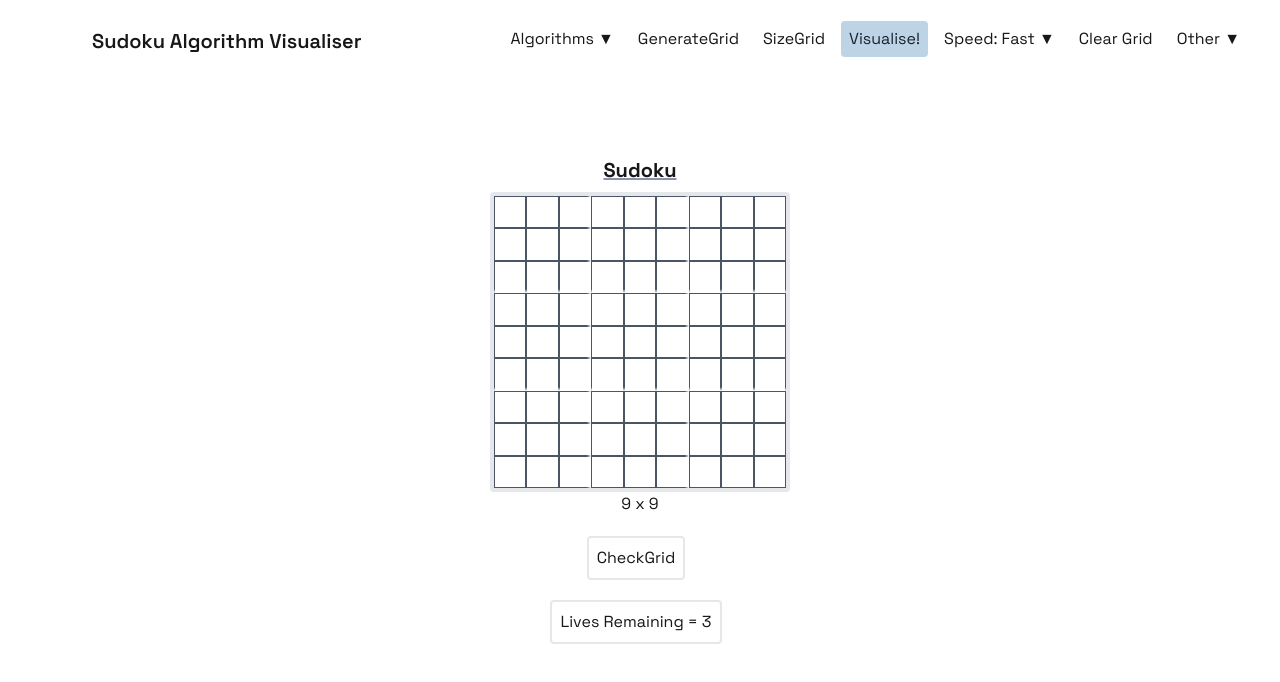
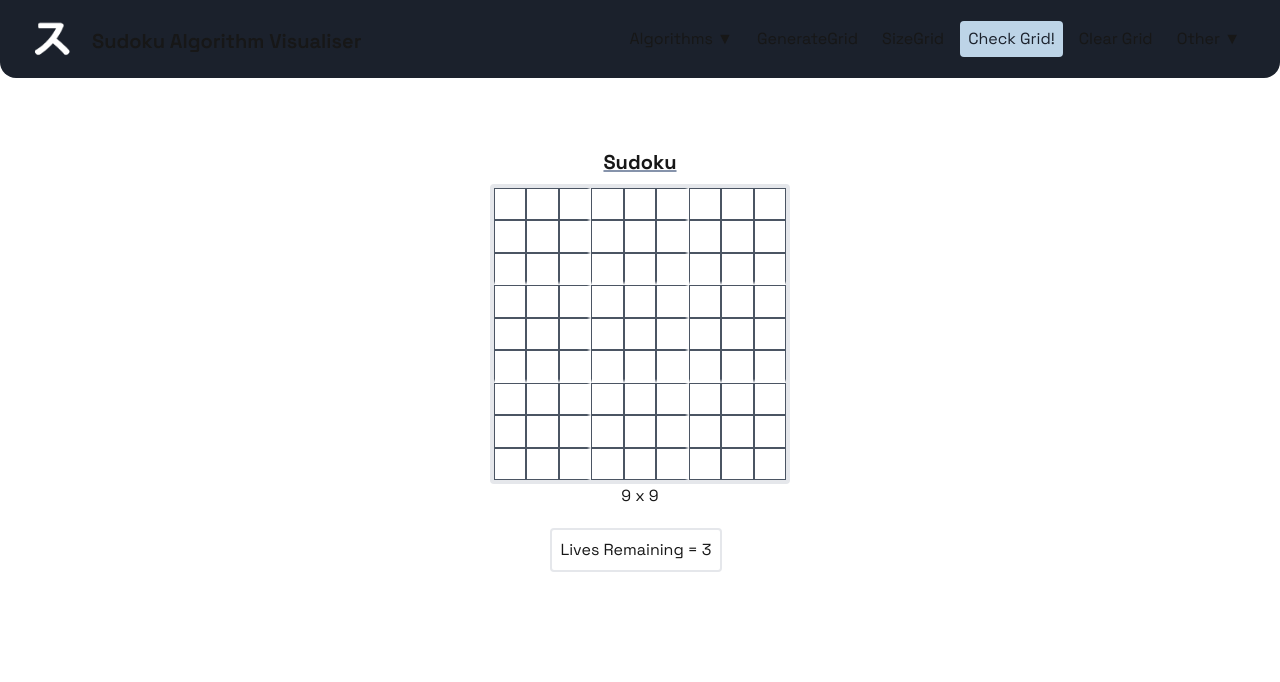
Before and after one commit to EthanEES/Sudoku-Algorithm-Visualiser, a Next.js app in the folder product/sudoku-algorithm-visualiser/: page / in a window 1280 px wide. Shown: the top 682 px of the page. Built offline with nearby package versions, Linux system fonts and the light colour scheme; a web font is replaced by a local one.

Commit message:
feat: Seperate home page navbar created

```diff
--- a/product/sudoku-algorithm-visualiser/src/app/page.js
+++ b/product/sudoku-algorithm-visualiser/src/app/page.js
@@ -1,7 +1,7 @@
 "use client";
 import React, { useState } from "react";
 import SudokuGrid from "../components/sudokugrid";
-import AlgosNavbar from "../components/algosNavbar";
+import HomeNavbar from "../components/homeNavbar";
 
 
 export default function Page() {
@@ -370,12 +370,12 @@ export default function Page() {
             )}
 
 
-            <AlgosNavbar generateGrid={generateGrid} sizeGrid={sizeGrid} solveSudoku={solveSudoku} clearGrid={clearGrid} checkGrid={checkGrid} longFunction={longFunction}/>
+            <HomeNavbar generateGrid={generateGrid} sizeGrid={sizeGrid} clearGrid={clearGrid} checkGrid={checkGrid} gridSolution={gridSolution} longFunction={longFunction}/>
 
 
 
-            <div className="grid grid-cols-3 w-screen h-screen items-center">
-                <div className="pl-16 pb-60 text-center">
+            <div className="grid grid-cols-3 w-screen h-screen items-center pb-20">
+                <div className="pl-16 text-center">
                 </div>
 
                 <div id="GridDiv" className="flex flex-col justify-center items-center">
@@ -385,13 +385,11 @@ export default function Page() {
                     <SudokuGrid rows={gridSize} cols={gridSize}/>
                     {/* <div className="font-5xl mb-2">Timer: 00:00</div>*/}
                     {gridSize} x {gridSize}
-
-                    <button onClick={() => checkGrid(gridSolution)} className="border-2 rounded p-2 mt-5 mr-2 hover:bg-[#313c50]">CheckGrid</button>
                     <a className="inline border-2 rounded p-2 mt-5 mr-2">Lives Remaining = {lives}</a>
 
                 </div>
 
-                <div className="pr-16 pb-20">
+                <div className="pr-16">
                 </div>
             </div>
 
--- /dev/null
+++ b/product/sudoku-algorithm-visualiser/src/components/homeNavbar.js
@@ -0,0 +1,61 @@
+"use client";
+import React, { useState } from "react";
+
+export default function HomeNavbar({ generateGrid, sizeGrid, checkGrid, gridSolution, clearGrid, longFunction}) {
+    const [isAlgorithmsOpen, setIsAlgorithmsOpen] = useState(false);
+    const [isOtherOpen, setIsOtherOpen] = useState(false);
+    const [isSpeedOpen, setIsSpeedOpen] = useState(false);
+    const [speedType, setSpeedType] = useState("Fast");
+
+    return (
+        <nav className="flex items-center w-full fixed bg-[#1b212c] justify-between py-3 px-5 rounded-b-2xl ">
+                <a className="break-words">
+                    <div className="flex items-center justify-between">
+                        <button onClick={() => window.location.href = "/"} className="max-w-16 rounded py-2 mr-2 hover:bg-[#313c50]">
+                            <img className="" src="/Su.png" alt="image description"></img>
+                        </button>
+                        <div className="h-6 text-xl font-semibold sm:block ">Sudoku Algorithm Visualiser</div>
+                    </div>
+                </a>
+
+                <div className="flex items-center space-x-4 leading-5 sm:space-x-6">
+                    <div className="flex pl-10">
+                        <div id="AlgosDropdown" className="relative rounded p-2 mr-2 hover:bg-[#313c50]">
+                            <button onClick={() => setIsAlgorithmsOpen(!isAlgorithmsOpen)} className="" aria-expanded={isAlgorithmsOpen}>
+                                Algorithms ▼
+                            </button>
+                            {isAlgorithmsOpen && (
+                                <ul className="absolute mt-2 bg-white dark:bg-gray-800 border rounded">
+                                    {[["Backtracking (BT)", "Backtracking"], ["Forward Checking (BT)", "Forward-Checking"]].map(([algo, html], index) => (
+                                        <button key={index} onClick={() => window.location.href = "/"+ html} className="w-full px-4 py-2 hover:bg-gray-200 dark:hover:bg-gray-700 text-nowrap">
+                                            <a>{algo}</a>
+                                        </button>
+                                    ))}
+                                </ul>
+                            )}
+
+                        </div>
+                        <button onClick={() => longFunction(generateGrid)} className=" rounded p-2 mr-2 hover:bg-[#313c50]">GenerateGrid</button>
+                        <button onClick={sizeGrid} className=" rounded p-2 mr-2 hover:bg-[#313c50]">SizeGrid</button>
+                        <button onClick={() => checkGrid(gridSolution)} className=" rounded p-2 mr-2 bg-[#BDD4E7] text-[#1b212c]">Check Grid!</button>
+
+                        <button onClick={clearGrid} className=" rounded p-2 mr-2 hover:bg-[#313c50]">Clear Grid</button>
+                        <div id="OtherDropdown" className="relative rounded p-2 mr-3 hover:bg-[#313c50]">
+                            <button onClick={() => setIsOtherOpen(!isOtherOpen)} className="" aria-expanded={isOtherOpen}>
+                                Other ▼
+                            </button>
+                            {isOtherOpen && (
+                                <ul className="absolute mt-2  bg-white dark:bg-gray-800 border rounded">
+                                    {["8Queens"].map((other, index) => (
+                                        <button key={index} onClick={() => window.location.href = "/"+ other} className="w-full px-4 py-2 hover:bg-gray-200 dark:hover:bg-gray-700">
+                                            <a>{other}</a>
+                                        </button>
+                                    ))}
+                                </ul>
+                            )}
+                        </div>
+                    </div>
+                    </div>
+            </nav>
+    );
+}
```
